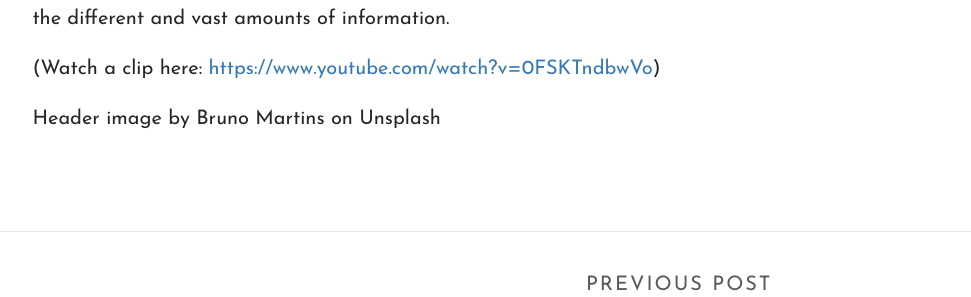
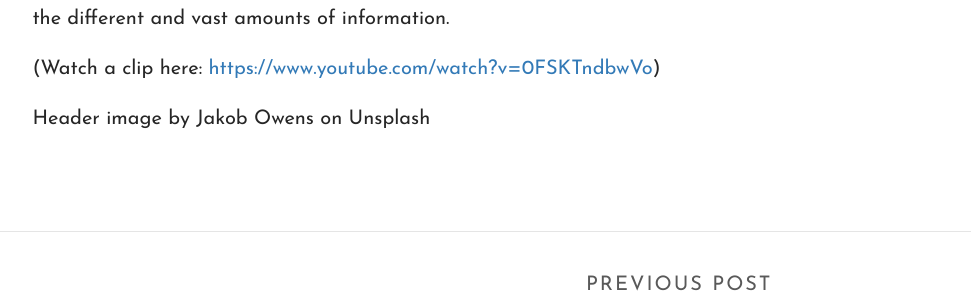
Before and after one commit to laurenlouisap/typography, a Jekyll site: the page built from _posts/2021-11-21-fun-ways-typography-has-been-used-in-films.md, in a window 1280 px wide. Shown: the part 3380-3677 px from the top of the page, without its empty margins (262-1233 px from the left). Built offline with Jekyll 4.4.1, drawn with Linux system fonts in a browser that asks for light colours; some web fonts are replaced.

Commit message:
Update Post “2021-11-21-fun-ways-typography-has-been-used-in-films”

```diff
--- a/_posts/2021-11-21-fun-ways-typography-has-been-used-in-films.md
+++ b/_posts/2021-11-21-fun-ways-typography-has-been-used-in-films.md
@@ -2,7 +2,7 @@
 layout: post
 title: 3 fun examples of typography in film
 date: 2021-11-21T19:56:15.653Z
-image: ../uploads/bruno-martins-unsplash.jpg
+image: ../uploads/jakob-owens-unsplash.jpg
 title_color: "#ffffff"
 comments: false
 ---
@@ -49,4 +49,4 @@
 
 (Watch a clip here: <https://www.youtube.com/watch?v=0FSKTndbwVo>)
 
-Header image by Bruno Martins on Unsplash
+Header image by Jakob Owens on Unsplash
```
Also changed, not shown: 1 other file.
